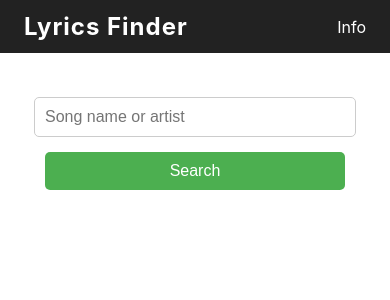
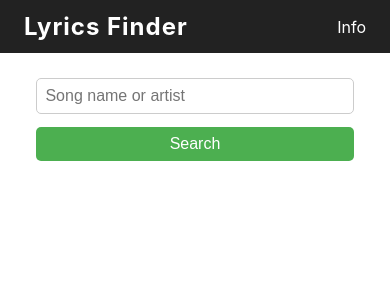
Before and after one commit to joaokishi/lyrics-finder, a React (Create React App) app in the folder front/: page / in a window 390 px wide. Shown: the top 300 px of the page. Built offline with nearby package versions, Linux system fonts and the light colour scheme; no server answers.

Commit message:
style: enhance responsive design for app layout and components

```diff
--- a/front/src/App.css
+++ b/front/src/App.css
@@ -1,6 +1,62 @@
 .app-container {
   padding: 10px;
   text-align: center;
+  min-height: 100%;
+  /* max-height: 100vh; */
+  /* overflow-y: auto; */
+  box-sizing: border-box;
+}
+
+main {
+  max-width: 100%;
+  margin: 0 auto;
+}
+
+section {
+  margin: 10px auto;
+  max-width: 95%;
+}
+
+/* Embedded view adjustments */
+@media (max-height: 600px) {
+  .app-container {
+    padding: 5px;
+  }
+
+  section {
+    margin: 5px auto;
+  }
+
+  h2 {
+    margin: 8px 0;
+    font-size: 1.2em;
+  }
+}
+
+/* Small screens and embed containers */
+@media (max-width: 480px) {
+  .app-container {
+    padding: 5px;
+  }
+
+  section {
+    max-width: 98%;
+  }
+}
+
+/* Medium screens */
+@media (min-width: 481px) and (max-width: 768px) {
+  section {
+    max-width: 90%;
+  }
+}
+
+/* Larger screens */
+@media (min-width: 769px) {
+  .app-container {
+    max-width: 1200px;
+    margin: 0 auto;
+  }
 }
 
 .app-header {
--- a/front/src/components/styles/LyricsDisplay.css
+++ b/front/src/components/styles/LyricsDisplay.css
@@ -2,6 +2,7 @@
     padding: 10px;
     width: 95%;
     margin: 0 auto;
+    box-sizing: border-box;
   }
 
   .lyrics-text {
@@ -14,17 +15,44 @@
     border: 1px solid #ccc;
     padding: 10px;
     border-radius: 5px;
-    max-height: 500px;
+    max-height: 400px;
     overflow-y: auto;
+    text-align: left;
   }
 
-  @media (min-width: 600px) {
+  /* Embedded view adjustments */
+  @media (max-height: 500px) {
+    .lyrics-text {
+      max-height: 200px;
+      font-size: 12px;
+      padding: 8px;
+    }
+  }
+
+  /* Small screens and embed containers */
+  @media (max-width: 480px) {
     .lyrics-display-container {
-      width: 80%;
-      padding: 15px;
+      width: 98%;
+      padding: 5px;
     }
 
     .lyrics-text {
-      font-size: 16px;
+      padding: 8px;
+      font-size: 13px;
     }
   }
+
+  /* Medium screens */
+  @media (min-width: 481px) and (max-width: 768px) {
+    .lyrics-display-container {
+      width: 90%;
+    }
+  }
+
+  /* Larger screens */
+  @media (min-width: 769px) {
+    .lyrics-text {
+      font-size: 16px;
+      max-height: 500px;
+    }
+  }
--- a/front/src/components/styles/SongSearch.css
+++ b/front/src/components/styles/SongSearch.css
@@ -5,47 +5,65 @@
   padding: 10px;
   gap: 5px;
   justify-content: flex-start;
-  margin-top: 24px;
+  margin-top: 10px;
+  width: 100%;
+  box-sizing: border-box;
 }
 
 .song-search-input {
   width: 100%;
   max-width: 300px;
-  padding: 10px;
-  margin-bottom: 10px;
+  padding: 8px;
+  margin-bottom: 8px;
   border: 1px solid #ccc;
   border-radius: 5px;
   font-size: 16px;
+  box-sizing: border-box;
 }
 
 .song-search-button {
   width: 100%;
   max-width: 300px;
-  padding: 10px;
+  padding: 8px;
   background-color: #4CAF50;
   color: white;
   border: none;
   border-radius: 5px;
   font-size: 16px;
   cursor: pointer;
+  box-sizing: border-box;
 }
 
 .song-search-button:hover {
   background-color: #45a049;
 }
 
-@media (min-width: 600px) {
+/* Embedded view adjustments */
+@media (max-height: 500px) {
   .song-search-container {
-    padding: 15px;
-    gap: 10px;
-    margin-top: 24px;
+    margin-top: 5px;
+    padding: 5px;
   }
 
-  .song-search-input {
-    width: 250px;
-  }
-
+  .song-search-input,
   .song-search-button {
-    width: 250px;
+    padding: 6px;
+    font-size: 14px;
   }
 }
+
+/* Small screens and embed containers */
+@media (max-width: 480px) {
+  .song-search-input,
+  .song-search-button {
+    max-width: 90%;
+  }
+}
+
+/* Medium screens */
+@media (min-width: 481px) and (max-width: 768px) {
+  .song-search-input,
+  .song-search-button {
+    max-width: 80%;
+  }
+}
```
